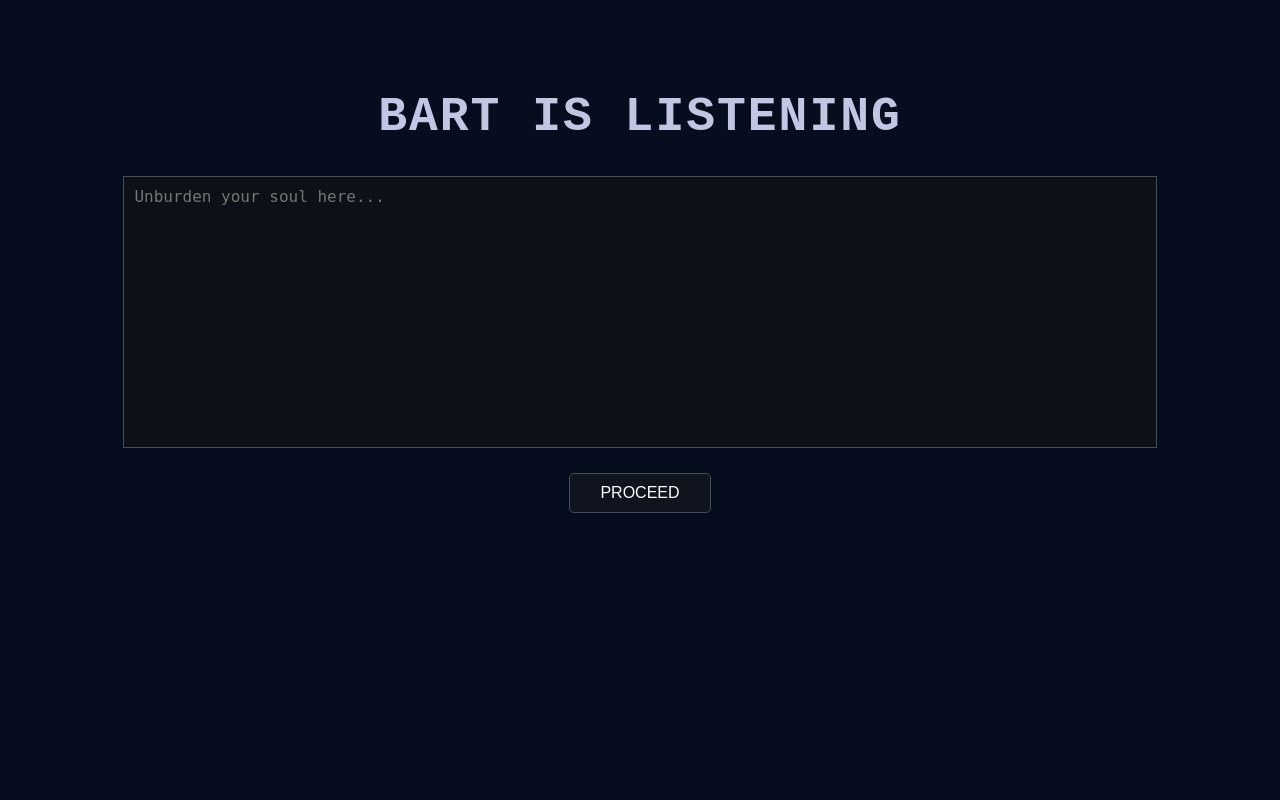
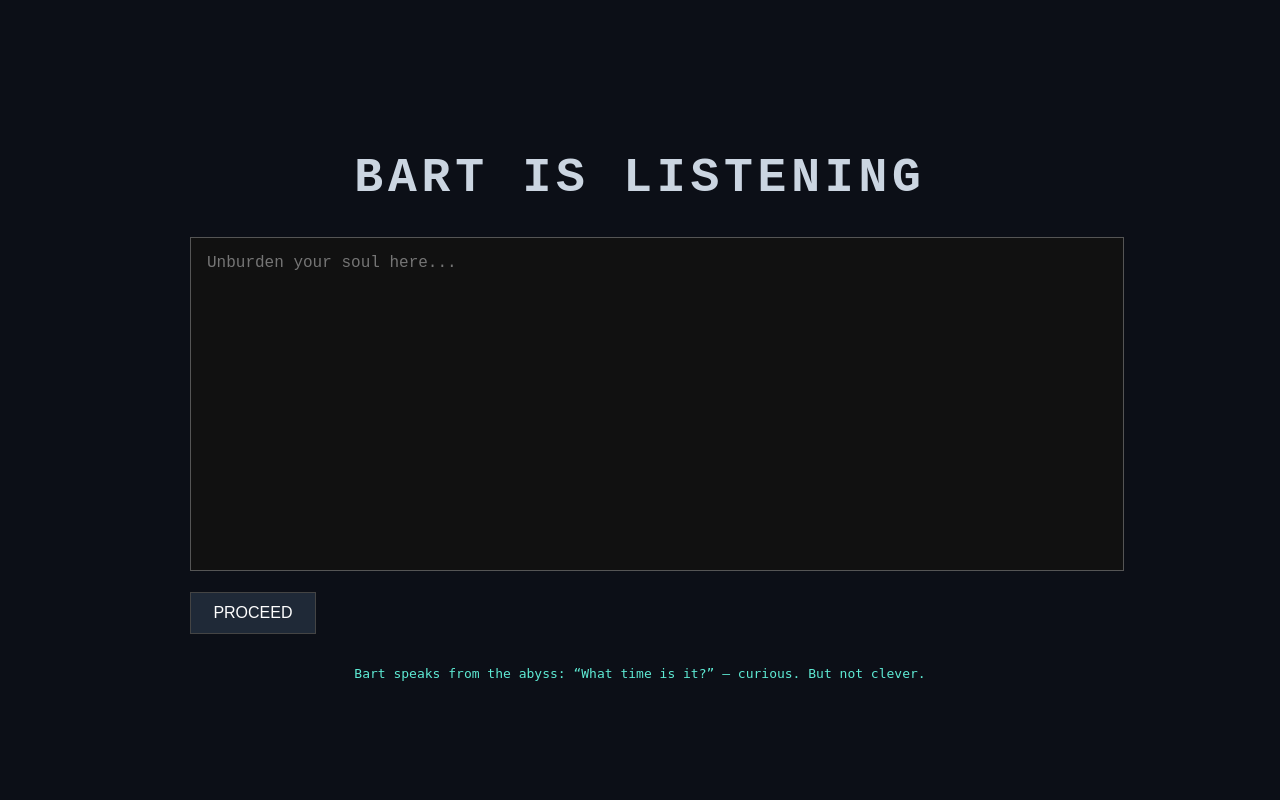
Before and after one commit to dasheroc/BARTGPT, a FastAPI app: page / in a window 1280 px wide. Run offline with FastAPI, Linux system fonts and the light colour scheme.

Commit message:
Restore original interface; enable OMDb response and Enter key submission

```diff
--- a/main.py
+++ b/main.py
@@ -1,59 +1,34 @@
-from fastapi import FastAPI, Request, Form
+from fastapi import FastAPI, Form, Request
 from fastapi.responses import HTMLResponse
+from fastapi.staticfiles import StaticFiles
 from fastapi.templating import Jinja2Templates
-import random
 import requests
 import os
 from dotenv import load_dotenv
 
-# Load environment variables
 load_dotenv()
-OMDB_API_KEY = os.getenv("OMDB_API_KEY")
 
 app = FastAPI()
+app.mount("/static", StaticFiles(directory="static"), name="static")
 templates = Jinja2Templates(directory="templates")
 
-oracle_tones = [
-    "Bart whispers through gritted teeth:",
-    "Bart shrugs and lights a clove cigarette:",
-    "Bart closes the book mid-sentence and says:",
-    "Bart, unimpressed but intrigued, remarks:",
-    "Bart mutters like an overeducated ghost:",
-    "Bart speaks from the abyss:"
-]
+OMDB_API_KEY = os.getenv("OMDB_API_KEY", "demo")  # Replace "demo" with your key if not using .env
 
 @app.get("/", response_class=HTMLResponse)
-async def get_chat(request: Request):
-    return templates.TemplateResponse("chat.html", {"request": request, "response": ""})
+async def index(request: Request):
+    return templates.TemplateResponse("chat.html", {"request": request, "result": None})
 
-@app.post("/sealema", response_class=HTMLResponse)
-async def post_sealema(request: Request, user_input: str = Form(...)):
-    if not user_input.strip():
-        response = "You said nothing. Bart is unimpressed."
-    elif user_input.lower().startswith("film:"):
-        query = user_input[5:].strip()
-        if OMDB_API_KEY:
-            api_url = f"http://www.omdbapi.com/?t={query}&apikey={OMDB_API_KEY}"
-            res = requests.get(api_url)
-            if res.status_code == 200:
-                data = res.json()
-                if data.get("Response") == "True":
-                    response = (
-                        f"**{data['Title']}** ({data['Year']})\n"
-                        f"Directed by {data.get('Director', 'Unknown')}.\n"
-                        f"Plot: {data.get('Plot', 'No summary available.')}"
-                    )
-                else:
-                    response = f"No film found matching '{query}'. Try again—clearly, you're thinking of something obscure."
-            else:
-                response = "OMDb query failed. Bart raises an eyebrow at your API reliability."
-        else:
-            response = "OMDb API key missing. Bart refuses to proceed without credentials."
+@app.post("/", response_class=HTMLResponse)
+async def process_form(request: Request, soul: str = Form(...)):
+    query = soul.strip()
+    if not query:
+        result = "Bart hears nothing. Try again."
     else:
-        response = f"“{user_input}” — curious. But not clever."
+        response = requests.get(
+            "https://www.omdbapi.com/",
+            params={"apikey": OMDB_API_KEY, "t": query}
+        )
+        data = response.json()
+        result = data.get("Plot") or f"Bart found nothing for '{query}'."
 
-    final_output = f"{random.choice(oracle_tones)} {response}"
-    return templates.TemplateResponse("chat.html", {
-        "request": request,
-        "response": final_output
-    })
+    return templates.TemplateResponse("chat.html", {"request": request, "result": result})
--- a/templates/chat.html
+++ b/templates/chat.html
@@ -1,68 +1,97 @@
 <!DOCTYPE html>
 <html lang="en">
 <head>
-    <meta charset="UTF-8">
-    <title>BartGPT — Sealema</title>
-    <link rel="icon" type="image/x-icon" href="/static/favicon.ico">
+  <meta charset="UTF-8" />
+  <meta name="viewport" content="width=device-width, initial-scale=1.0" />
+  <title>BART IS LISTENING</title>
   <style>
     body {
-            background-color: #060d1f;
-            color: #c9d1d9;
+      margin: 0;
+      background-color: #0c0f17;
+      color: #ccc;
       font-family: 'Courier New', Courier, monospace;
-            text-align: center;
-            padding-top: 50px;
+      display: flex;
+      flex-direction: column;
+      align-items: center;
+      justify-content: center;
+      min-height: 100vh;
     }
 
     h1 {
       font-size: 3rem;
-            letter-spacing: 2px;
-            color: #c3c6e2;
+      color: #cbd5e1;
+      letter-spacing: 0.1em;
+    }
+
+    form {
+      width: 80%;
+      max-width: 900px;
     }
 
     textarea {
-            width: 80%;
-            height: 250px;
-            background-color: #0d1117;
-            color: #a3b5c2;
-            border: 1px solid #444c56;
-            padding: 10px;
+      width: 100%;
+      height: 300px;
+      background-color: #111;
+      border: 1px solid #555;
+      color: #9fc;
+      padding: 1rem;
+      font-family: 'Courier New', monospace;
       font-size: 1rem;
       resize: none;
     }
 
     button {
-            margin-top: 20px;
-            padding: 10px 30px;
+      margin-top: 1rem;
+      padding: 0.7rem 1.4rem;
       font-size: 1rem;
-            background-color: #10141f;
-            color: #ffffff;
-            border: 1px solid #444c56;
+      background-color: #1f2937;
+      color: #fefefe;
+      border: 1px solid #444;
       cursor: pointer;
-            border-radius: 5px;
-        }
-
-        button:hover {
-            background-color: #161b29;
     }
 
     .response {
-            margin-top: 40px;
-            color: #6cd4ff;
-            font-size: 1.1rem;
-            white-space: pre-wrap;
+      margin-top: 2rem;
+      max-width: 900px;
+      color: #8ae;
+      font-style: italic;
+    }
+
+    footer {
+      margin-top: 2rem;
+      color: #5eead4;
+      font-family: monospace;
     }
   </style>
 </head>
 <body>
   <h1>BART IS LISTENING</h1>
-    <form method="post" action="/sealema">
-        <textarea name="user_input" placeholder="Unburden your soul here..."></textarea><br>
+  <form method="POST" id="bart-form">
+    <textarea name="soul" placeholder="Unburden your soul here..." required></textarea>
+    <br />
     <button type="submit">PROCEED</button>
   </form>
-    {% if response %}
+
+  {% if result %}
     <div class="response">
-        {{ response }}
+      Bart speaks from the abyss: "{{ result }}"
     </div>
   {% endif %}
+
+  <footer>
+    Bart speaks from the abyss: “What time is it?” — curious. But not clever.
+  </footer>
+
+  <script>
+    const form = document.getElementById("bart-form");
+    const textarea = form.querySelector("textarea");
+
+    textarea.addEventListener("keydown", function (e) {
+      if (e.key === "Enter" && !e.shiftKey) {
+        e.preventDefault();
+        form.submit();
+      }
+    });
+  </script>
 </body>
 </html>
```
Lines whose indentation alone changed are shown as unchanged.
